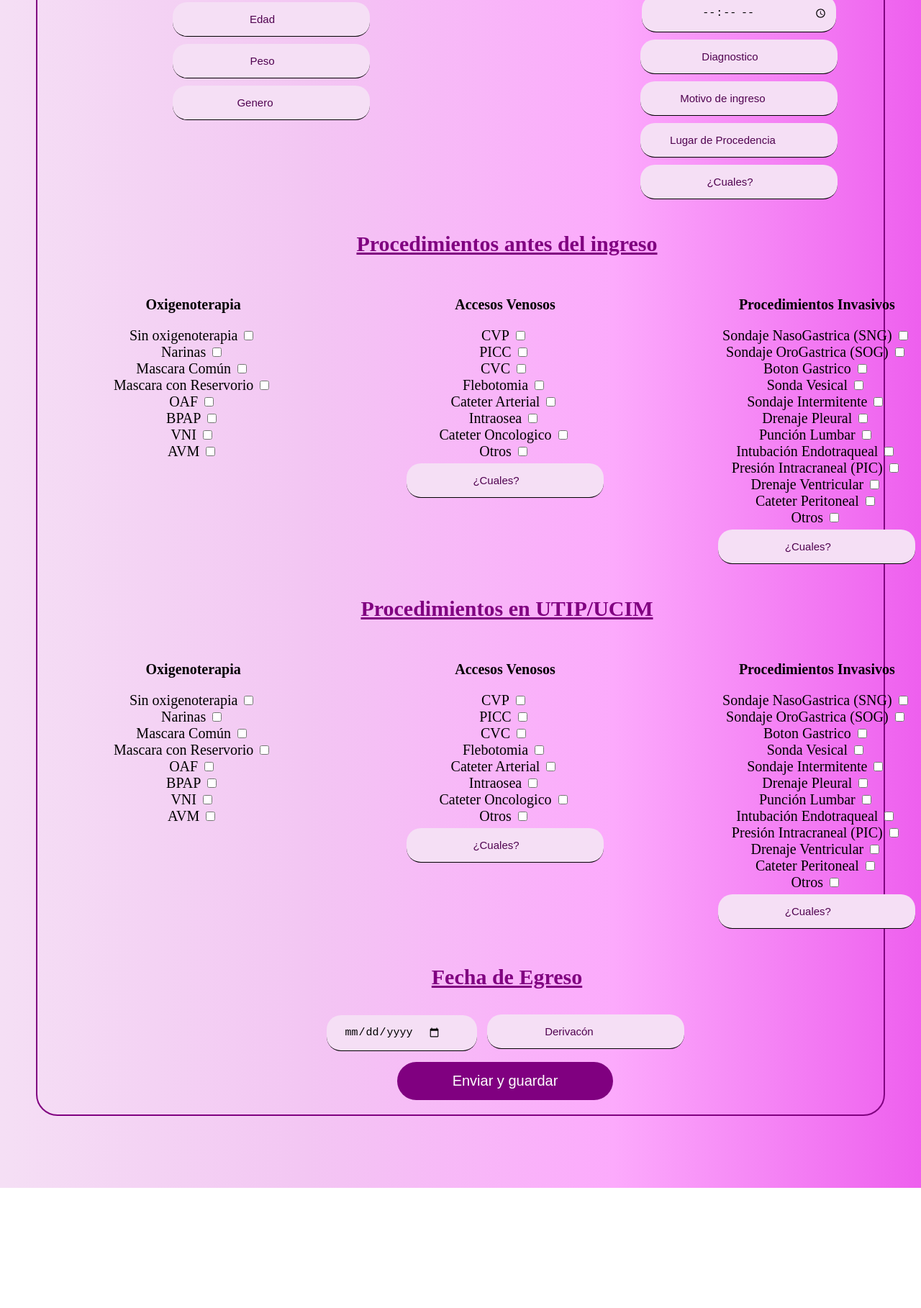
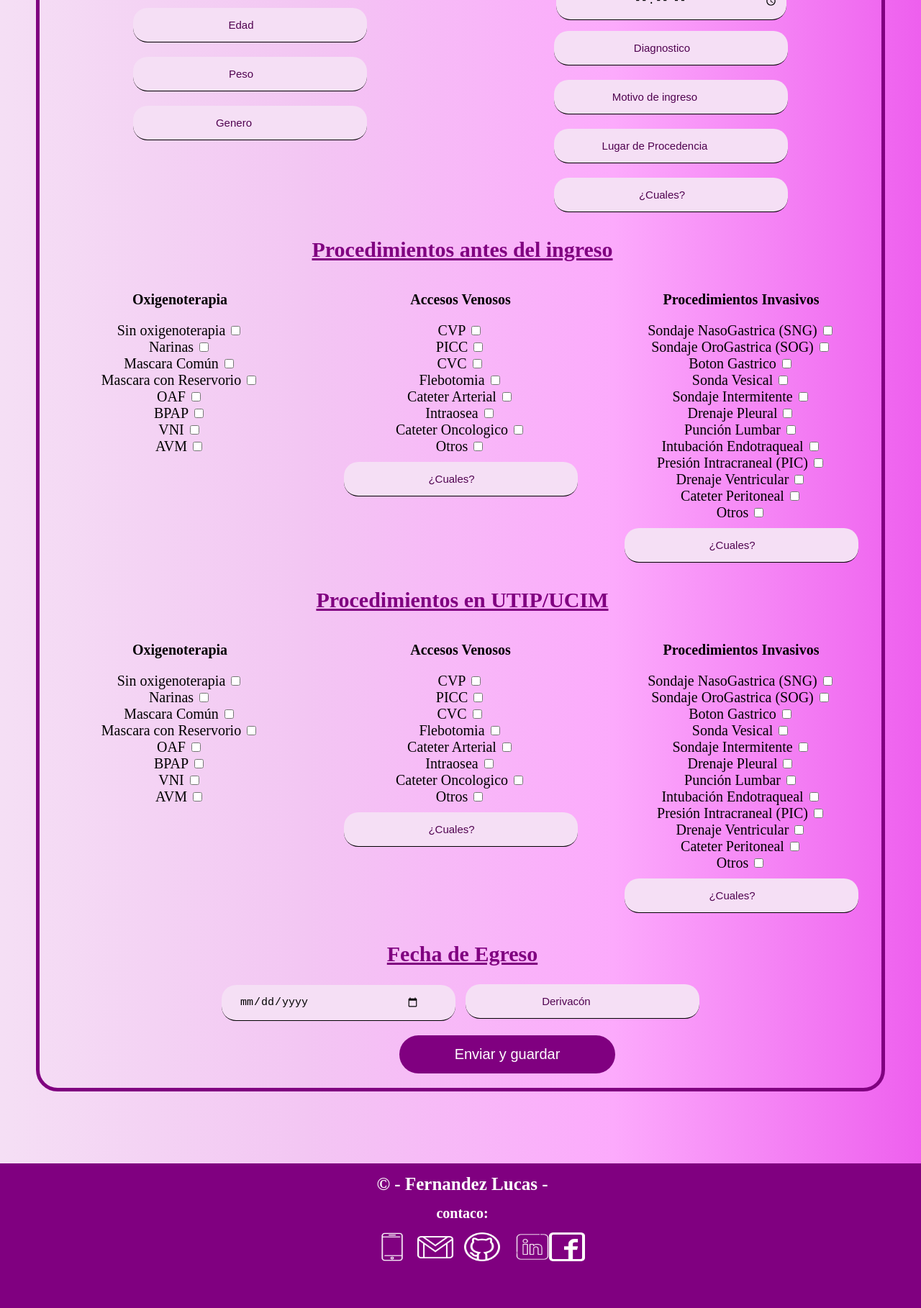
Before and after one commit to lukasefe/ingreso-de-pacientes, a plain HTML site: page index.html in a window 1280 px wide. Shown: the part 435-2253 px from the top of the page at 72% size. Before the commit the page ends 2086 px from the top, so only its background shows below. Drawn offline with Linux system fonts and the light colour scheme.

Commit message:
revision12/09

```diff
--- a/CSS/estilos.css
+++ b/CSS/estilos.css
@@ -1,3 +1,4 @@
+
 body{
     margin: 0;
     padding: 0;
@@ -9,7 +10,7 @@ body{
     background-color: transparent;
     margin: 100px 50px;
     border-radius: 30px;
-    border: 2px solid purple;
+    border: 5px solid purple;
 
 
 }
@@ -18,22 +19,25 @@ h1{
     color: white;
     padding: 10px;
     margin: 0px;
-    border-radius: 25px 25px 0px 0px;
+    border-radius: 20px 20px 0px 0px;
 }
-form{
-    display: grid;
-    grid-template-columns: 1fr;
-}
+
 h3{
     text-align: center;
     padding-left: 5px;
     text-decoration: underline;
+    margin:15px 0px;
 }
+
 .container-datosinputs{
   margin: 0px;
   padding:0px;
   display: grid;
   grid-template-columns: 1fr 1fr;
+  grid-gap: 0px 0px;
+}
+input.datospersonales{
+  margin-bottom: 10px;
 }
 .container-proingreso{
   margin: 0px;
@@ -48,12 +52,12 @@ h3{
   grid-template-columns: 1fr 1fr 1fr;
 }
 
-input{
+.inputsdatostexto{
     font-size: 15px;
     text-align: left;
     padding:15px 50px 15px 25px;
-    width:15px 450px 15px 450px;
-    margin: 5px;
+    width:250px;
+    margin: 10px 5px;
     border: none;
     border-radius: 20px;
     border-bottom: 1px solid black;
@@ -64,7 +68,7 @@ input.fecha{
     font-size: 15px;
     text-align: center;
     padding:15px 10px;
-    width:250px;
+    width:300px;
     margin: 5px;
     border: none;
     border-radius: 20px;
@@ -75,7 +79,7 @@ input.hora{
     font-size: 15px;
     text-align: center;
     padding:15px 10px;
-    width:250px;
+    width:300px;
     margin: 5px;
     border: none;
     border-radius: 20px;
@@ -132,7 +136,66 @@ button:hover{
   font-weight: bold;
   border: 2px solid purple;
 }
-
+footer{
+  background-color: purple;
+  position:absolute;
+  width: 100%;
+}
+.copyfooter{
+  text-align: center;
+  text-decoration: none;
+  color:white;
+  font-size: 25px;
+}
+.footercontacto{
+  text-align: center;
+  text-decoration: none;
+  color: white;
+  font-size: 20px;
+  margin: 0xp;
+}
+.container-iconos{
+  text-align: center;
+  display:grid;
+  grid-template-columns: 1fr 1fr 1fr 1fr 1fr;
+  grid-gap: 0px;
+  padding-bottom: 100px;
+}
+a{
+  text-align: center;
+  width:60px;
+  padding: 0px;
+  margin:0px;
+}
+/*.a-gmail-icono{
+    text-align: left;
+    width:60px;
+    height: 80px;
+    padding: 0px;
+    padding-top: 5px;
+    margin-left: 600px;
+}*/
+a.gmail{
+  padding-top: 5px;
+  margin-right: 0px;
+}
+.a-izquierda{
+  margin-left:490px;
+}
+.a-derecha{
+  margin-right:0px;
+}
+.iconos{
+  width:50px;
+  height: 40px;
+  position: absolute;
+}
+.github{
+  margin-left: 620px;
+}
+.linkedin{
+  margin-left:690px;
+}
 /*BREACKPOINTS
 @media (max-width: 320px){
   body{
--- a/index.html
+++ b/index.html
@@ -5,22 +5,23 @@
     <meta http-equiv="X-UA-Compatible" content="IE=edge" />
     <meta name="viewport" content="width=device-width, initial-scale=1.0" />
     <link rel="stylesheet" type="text/css" href="CSS/estilos.css" />
-    <title>Regsitro de Pacientes</title>
+    <title>Registro de Ingreso de Pacientes</title>
   </head>
   <body>
+    <main>
     <div class="container">
-      <h1>Registro de Pacientes</h1>
+      <h1>Registro de Ingreso de Pacientes</h1>
       <form>
         <div class="container-datosinputs">
         <fieldset class="container-datosp">
           <h3>Datos del paciente</h3>
-          <input type="text" placeholder="Nombres" /><br />
-          <input type="text" placeholder="Apellido" /><br />
-          <input type="text" inputmode="tel" minlength="1" maxlength="10" placeholder="DNI" /><br />
-          <input type="text" placeholder="Edad" /><br />
-          <input type="text" placeholder="Peso" /><br />
-          <input list="Genero" placeholder="Genero" />
-          <datalist id="Genero">
+          <input class="inputsdatostexto" type="text" placeholder="Nombres" /><br />
+          <input class="inputsdatostexto" type="text" placeholder="Apellido" /><br />
+          <input class="inputsdatostexto" type="text" inputmode="tel" minlength="1" maxlength="10" placeholder="DNI" /><br />
+          <input class="inputsdatostexto" type="text" placeholder="Edad" /><br />
+          <input class="inputsdatostexto" type="text" placeholder="Peso" /><br />
+          <input class="inputsdatostexto" list="Genero" placeholder="Genero" />
+          <datalist class="inputsdatostexto" id="Genero">
             <option>Masculino</option>
             <option>Femenino</option></datalist
           ><br />
@@ -28,7 +29,7 @@
 
         <fieldset>
           <h3>Ingreso</h3>
-          <input list="N de cama" placeholder="N° de Cama" />
+          <input class="inputsdatostexto" list="N de cama" placeholder="N° de Cama" />
           <datalist id="N de cama">
             <option>Cama 1</option>
             <option>Cama 2</option>
@@ -42,11 +43,11 @@
             <option>Cama 10</option></datalist
           ><br />
           <label>Fecha</label><br>
-          <input class="fecha" type="date" /><br>
+          <input  class="fecha inputsdatostexto" type="date" /><br>
           <label>Hora</label><br>
-          <input class="hora" type="time" /><br>
-          <input type="text" placeholder="Diagnostico" /><br />
-          <input list="Motivo" placeholder="Motivo de ingreso" />
+          <input  class="hora inputsdatostexto" type="time" /><br>
+          <input class="inputsdatostexto" type="text" placeholder="Diagnostico" /><br />
+          <input class="inputsdatostexto" list="Motivo" placeholder="Motivo de ingreso" />
           <datalist id="Motivo">
             <option>Respiratorio</option>
             <option>Cardiaco</option>
@@ -58,7 +59,7 @@
             <option>Traumatologia</option>
             <option>Quemaduras</option></datalist
           ><br />
-          <input list="Procedencia" placeholder="Lugar de Procedencia" />
+          <input class="inputsdatostexto" list="Procedencia" placeholder="Lugar de Procedencia" />
           <datalist id="Procedencia">
             <option>Guardia</option>
             <option>Internado</option>
@@ -67,7 +68,7 @@
             <option>Otras Instituciones Hospitalarias</option>
             <option>Otros</option>
           </datalist><br>
-          <input type="text" placeholder="¿Cuales?" /><br />
+          <input class="inputsdatostexto" type="text" placeholder="¿Cuales?" /><br />
         </fieldset>
       </div>
       <h3>Procedimientos antes del ingreso</h3>
@@ -109,7 +110,7 @@
           <input type="checkbox" value="Caterter Oncologico" /><br />
           <label>Otros</label>
           <input type="checkbox" value="Otros" /><br />
-          <input type="text" placeholder="¿Cuales?" /><br />
+          <input class="inputsdatostexto" type="text" placeholder="¿Cuales?" /><br />
         </fieldset>
         <fieldset class="container-procedimientosinvasivos1">
           <p><b>Procedimientos Invasivos</b></p>
@@ -137,7 +138,7 @@
           <input type="checkbox" value="CP" /><br />
           <label>Otros</label>
           <input type="checkbox" value="Otros" /><br />
-          <input type="text" placeholder="¿Cuales?" /><br />
+          <input class="inputsdatostexto" type="text" placeholder="¿Cuales?" /><br />
         </fieldset>
       </div>
       <h3>Procedimientos en UTIP/UCIM</h3>
@@ -179,7 +180,7 @@
           <input type="checkbox" value="Caterter Oncologico" /><br />
           <label>Otros</label>
           <input type="checkbox" value="Otros" /><br />
-          <input type="text" placeholder="¿Cuales?" /><br />
+          <input class="inputsdatostexto" type="text" placeholder="¿Cuales?" /><br />
         </fieldset>
         <fieldset>
           <p><b>Procedimientos Invasivos</b></p>
@@ -207,13 +208,13 @@
           <input type="checkbox" value="CP" /><br />
           <label>Otros</label>
           <input type="checkbox" value="Otros" /><br />
-          <input type="text" placeholder="¿Cuales?" /><br />
+          <input class="inputsdatostexto" type="text" placeholder="¿Cuales?" /><br />
         </fieldset>
       </div>
         <fieldset>
           <h3>Fecha de Egreso</h3>
-          <input type="date">
-          <input list="Derivacion" placeholder="Derivacón" />
+          <input class="inputsdatostexto" type="date">
+          <input class="inputsdatostexto" list="Derivacion" placeholder="Derivacón" />
           <datalist id="Derivacion">
             <option>Alta Hospitalaria</option>
             <option>Internado</option>
@@ -225,5 +226,17 @@
         <button type="submit">Enviar y guardar</button>
       </form>
     </div>
+  </main>
+  <footer>
+    <h3 class="copyfooter">&copy; - Fernandez Lucas -</h3>
+    <h3 class="footercontacto">contaco:</h3>
+    <div class="container-iconos">
+    <a class="a-izquierda telefono" href="tel:+5403516207238" target="_blank"><img class="iconos"  src="ASSETS/ICONOS/telefono-inteligente (1).png" alt="contacto telefonico"></a>
+    <a class="a-gmail-icono gmail" href="mailto:lukasfernandez22@gmail.com" target="_blank"><img class="iconos"  src="ASSETS/ICONOS/gmail.png" alt="gmail"></a>
+    <a class="iconos github" href="https://github.com/lukasefe" target="_blank"><img class="iconos"  src="ASSETS/ICONOS/github.png" alt="github"></a>
+    <a class="iconos linkedin" href="https://www.linkedin.com/in/lukas-efe" target="_blank"><img class="iconos"  src="ASSETS/ICONOS/linkedin.png" alt="linkedin"></a>
+    <a class="a-derecha" href=""><img class="iconos"  src="ASSETS/ICONOS/facebook.png" alt="Facebook"></a>
+  </div>
+  </footer>
   </body>
 </html>
```
Also changed, not shown: ASSETS/ICONOS/facebook.png (added), ASSETS/ICONOS/github.png (added), ASSETS/ICONOS/gmail.png (added), ASSETS/ICONOS/linkedin.png (added), ASSETS/ICONOS/telefono-inteligente (1).png (added).
